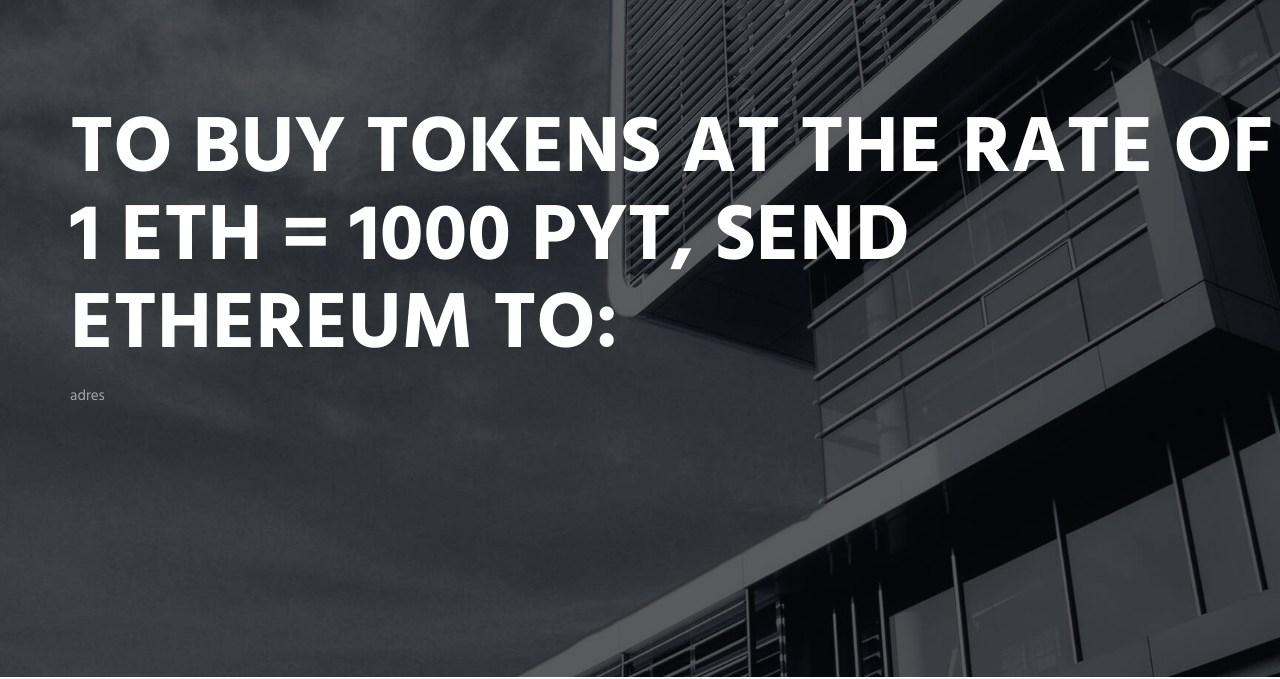
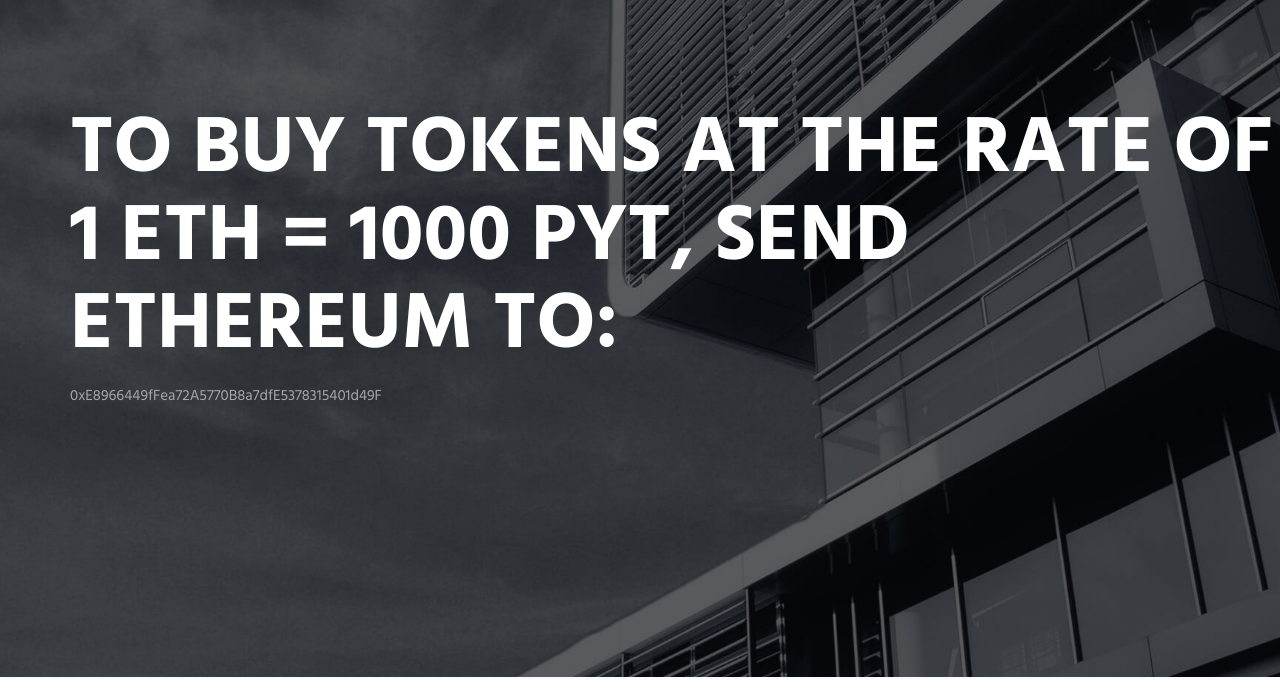
Before and after one commit to pytoken/pytoken.github.io, a plain HTML site: page index.html in a window 1280 px wide. Shown: the part 123-802 px from the top of the page. Drawn offline with Linux system fonts and the light colour scheme.

Commit message:
Update index.html

```diff
--- a/index.html
+++ b/index.html
@@ -111,7 +111,7 @@
                         <div class="carousel-centered">
                             <div class="margin-b-40">
                                 <h1 class="carousel-title">To buy tokens at the rate of 1 ETH = 1000 PYT, send ethereum to: </h1>
-                                <p>adres</p>
+                                <p>0xE8966449fFea72A5770B8a7dfE5378315401d49F</p>
                             </div>
                             <!-- <a href="#" class="btn-theme btn-theme-sm btn-white-brd text-uppercase">Explore</a> -->
                         </div>
```
